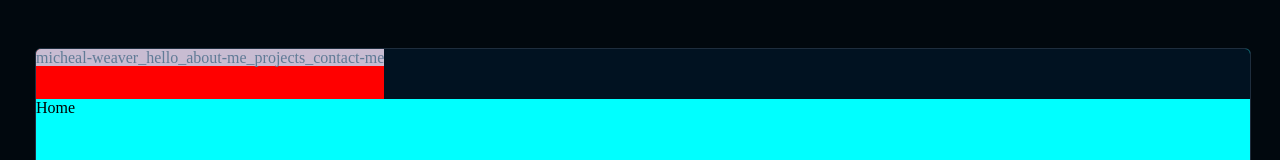
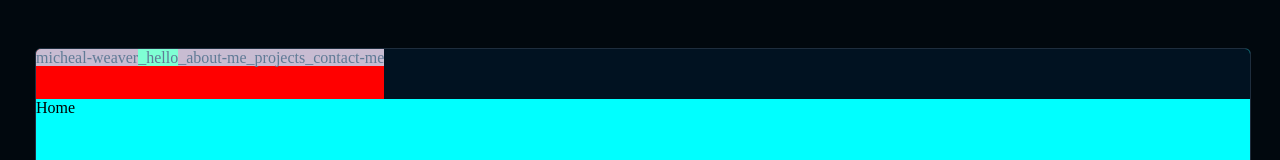
Before and after one commit to INDIANA-Jen/portfolio_client, a React (Vite) app: page / in a window 1280 px wide. Shown: the top 160 px of the page. Built offline with nearby package versions, Linux system fonts and the light colour scheme.

Commit message:
test navcard tsyle data label

```diff
--- a/src/components/Header/navbar/navcards/Navcard.module.scss
+++ b/src/components/Header/navbar/navcards/Navcard.module.scss
@@ -13,6 +13,11 @@
 
     }
 
+    .Link[data-label ="_hello"] {
+
+        background-color: aquamarine;
+    }
+
 
  /*
     &:hover {
```
